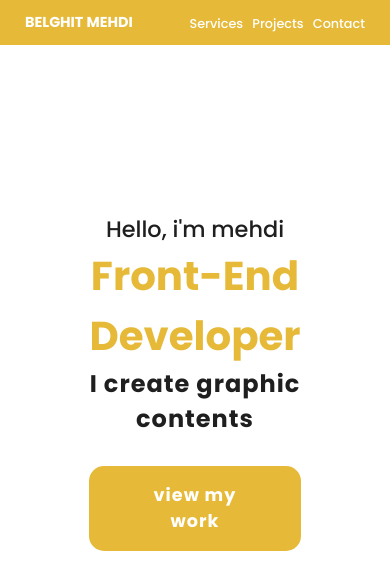
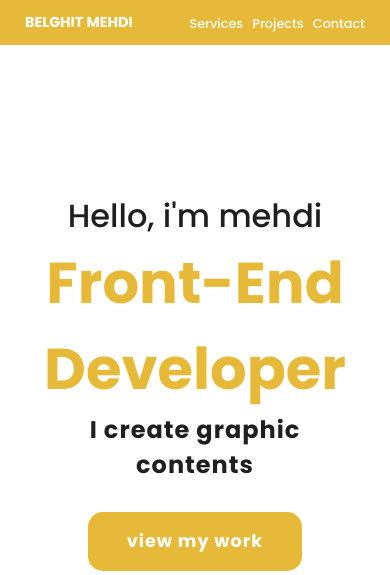
Before and after one commit to mbelghit/mbelghit.github.io, a plain HTML site: page index.html in a window 390 px wide. Shown: the top 575 px of the page. Drawn offline with Linux system fonts and the light colour scheme.

Commit message:
update responsive style css responsive

```diff
--- a/style.css
+++ b/style.css
@@ -321,7 +321,7 @@ section {
 
          .main h2 {
             color: #1f1f1f;
-            font-size: 1.4em;
+            font-size: 2em;
             font-weight: 500;
         }
         .main h2 span {
@@ -423,7 +423,7 @@ section {
         background: none;
         background-size: cover;
         background-position: center;
-        padding: 89px;
+        padding: 38px;
         text-align: center;
     }
     .content {
```
